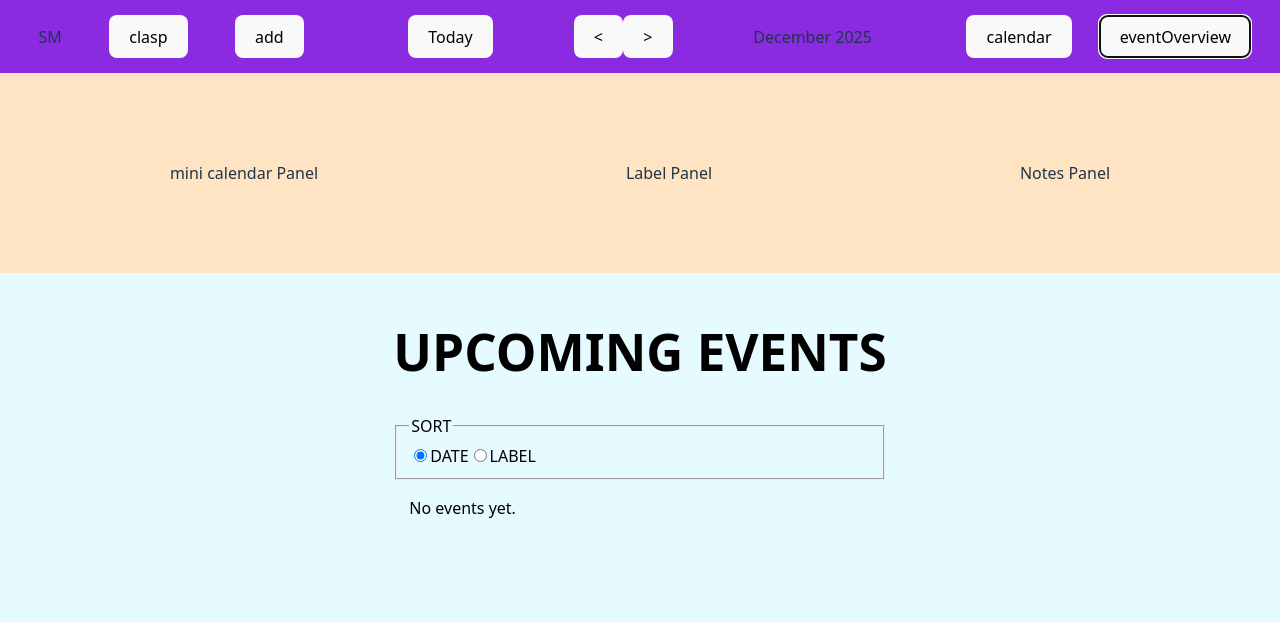
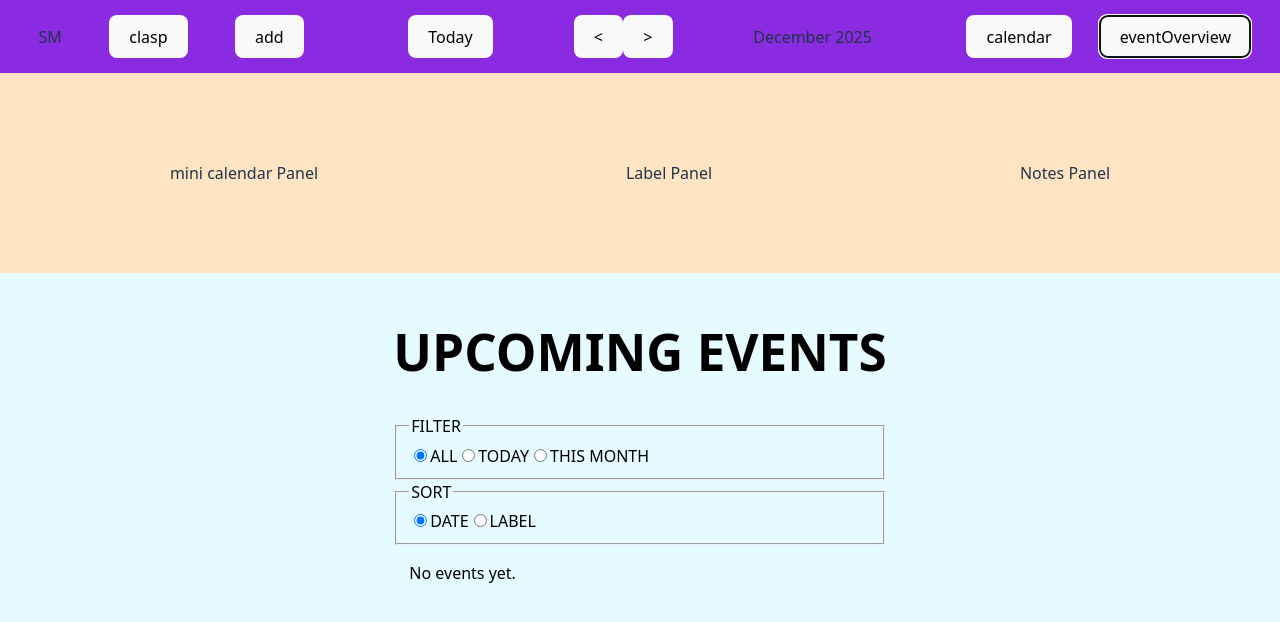
Before and after one commit to smei08/CalendarPlanner, a React (Vite) app: page / in a window 1280 px wide. Both pictures are taken after a click on the button "eventOverview". Shown: the top 622 px of the page. Built offline with nearby package versions, Linux system fonts and the light colour scheme.

Commit message:
today filter added

```diff
--- a/src/components/events/EventList/EventList.jsx
+++ b/src/components/events/EventList/EventList.jsx
@@ -1,58 +1,108 @@
 import { useEventStore } from "../../../store/useEventStore";
 
-export default function EventList({ sortMode = "date" }) {
+export default function EventList({ sortMode = "date", timeFilter = "all" }) {
+  // -----------------------------------------
+  // 1. GET DATA FROM STORE
+  // -----------------------------------------
+  // eventByDate looks like:
+  // {
+  //   "2025-12-09": [event1, event2],
+  //   "2025-12-10": [event3],
+  // }
   const eventByDate = useEventStore((state) => state.eventByDate);
   const updateEvent = useEventStore((state) => state.updateEvent);
   const deleteEvent = useEventStore((state) => state.deleteEvent);
 
-  // 1. Handle "no events" state
+  // -----------------------------------------
+  // 2. HANDLE EMPTY STATE (nothing to show)
+  // -----------------------------------------
   if (!eventByDate || Object.keys(eventByDate).length === 0) {
     return (
-      <div
-        style={{
-          color: "black",
-          padding: "16px",
-        }}
-      >
-        No events yet.
-      </div>
+      <div style={{ color: "black", padding: "16px" }}>No events yet.</div>
     );
   }
+
+  // -----------------------------------------
+  // 3. CONVERT eventsByDate OBJECT → ARRAY
+  // -----------------------------------------
+  // Object.entries(eventByDate) gives:
+  // [
+  //   ["2025-12-09", [event1, event2]],
+  //   ["2025-12-10", [event3]],
+  // ]
   const entries = Object.entries(eventByDate);
 
+  // -----------------------------------------
+  // 4. SORT DATES ASCENDING (default view)
+  // -----------------------------------------
+  // Sort by dateKey (yyy-mm-dd string)
   const sortedEntries = entries.sort((a, b) => a[0].localeCompare(b[0]));
 
-  // 2. Normal case: we have events
+  // -----------------------------------------
+  // 5. FILTER: TODAY
+  // -----------------------------------------
+  // Find today's date in yyyy-mm-dd format
+  const today = new Date();
+  const formattedDate = today.toISOString().slice(0, 10); // "2025-12-09"
+
+  // Filter only the entries where the dateKey matches today
+  const todayFilter = sortedEntries.filter(([dateKey, events]) => {
+    return dateKey === formattedDate;
+  });
+
+  // -----------------------------------------
+  // 6. DECIDE WHICH ARRAY WE WILL RENDER
+  // -----------------------------------------
+  // By default → show all sortedEntries
+  let finalEntries = sortedEntries;
+
+  // If user chose “today”, override finalEntries
+  if (timeFilter === "today") {
+    finalEntries = todayFilter;
+  }
+  // (Later you can add “this week”, “this month”, etc.)
+
+  // -----------------------------------------
+  // 7. RETURN RENDERED UI
+  // -----------------------------------------
   return (
     <div className="eventlist-container" style={{ color: "black" }}>
-      {sortedEntries.map(([dateKey, events]) => {
-        // ---- JS section: compute date labels ----
+      {/* 🔽 MAP OVER FINAL ENTRIES (ONLY ONE MAP!) */}
+      {finalEntries.map(([dateKey, events]) => {
+        //----------------------------------------
+        // 8. PARSE THE DATE TEXT
+        //----------------------------------------
+        // dateKey = "2025-12-09"
         const [y, m, day] = dateKey.split("-");
 
         const dateObj = new Date(Number(y), Number(m) - 1, Number(day));
 
         const weekday = dateObj.toLocaleDateString("en-US", {
           weekday: "long",
-        }); // "Mon"
-
+        });
         const month = dateObj.toLocaleDateString("en-US", {
           month: "short",
-        }); // "Dec"
+        });
+        const dayOfMonth = dateObj.getDate();
+        const year = dateObj.getFullYear();
 
-        const dayOfMonth = dateObj.getDate(); // 1–31
-        const year = dateObj.getFullYear(); // 2025
-
+        //----------------------------------------
+        // 9. SORT EVENTS INSIDE EACH DATE GROUP
+        //----------------------------------------
+        // Copy events before sorting (good practice)
         let sortedEvents = [...events];
 
         if (sortMode === "label") {
           sortedEvents.sort((a, b) => {
-            const labelA = (a.label || "").toLowerCase();
-            const labelB = (b.label || "").toLowerCase();
-            return labelA.localeCompare(labelB);
+            const A = (a.label || "").toLowerCase();
+            const B = (b.label || "").toLowerCase();
+            return A.localeCompare(B);
           });
         }
 
-        // ---- JSX section: return for this date group ----
+        //----------------------------------------
+        // 10. RENDER THE DATE GROUP + EVENTS
+        //----------------------------------------
         return (
           <div
             key={dateKey}
@@ -65,52 +115,38 @@ export default function EventList({ sortMode = "date" }) {
               borderBottom: "1px solid #ddd",
             }}
           >
-            {/* LEFT COLUMN: date */}
+            {/* LEFT COLUMN */}
             <div className="eventlist-date-column">
               <div style={{ fontWeight: "bold" }}>
-                {month} {dayOfMonth} {year}
+                {month} {dayOfMonth}, {year}
               </div>
               <div style={{ fontSize: "0.85rem", color: "#555" }}>
                 {weekday.toUpperCase()}
               </div>
             </div>
 
-            {/* RIGHT COLUMN: events for this day */}
+            {/* RIGHT COLUMN – EVENTS */}
             <div className="eventlist-events-column">
               <ul style={{ listStyle: "none", margin: 0, padding: 0 }}>
                 {sortedEvents.map((event) => (
-                  <li
-                    key={event.id}
-                    className="eventlist-item"
-                    style={{ marginBottom: "8px" }}
-                  >
-                    <div
-                      className="eventlist-title-row"
-                      style={{ display: "flex", gap: "8px" }}
-                    >
+                  <li key={event.id} style={{ marginBottom: "8px" }}>
+                    <div style={{ display: "flex", gap: "8px" }}>
                       <strong>{event.title}</strong>
                       {event.time && (
-                        <span
-                          className="eventlist-time"
-                          style={{ fontSize: "0.85rem", color: "#444" }}
-                        >
+                        <span style={{ fontSize: "0.85rem", color: "#444" }}>
                           {event.time}
                         </span>
                       )}
                     </div>
 
                     {event.description && (
-                      <div
-                        className="eventlist-description"
-                        style={{ fontSize: "0.9rem", color: "#555" }}
-                      >
+                      <div style={{ fontSize: "0.9rem", color: "#555" }}>
                         {event.description}
                       </div>
                     )}
 
                     {event.label && (
                       <div
-                        className="eventlist-label"
                         style={{
                           display: "inline-block",
                           marginTop: "4px",
@@ -123,6 +159,8 @@ export default function EventList({ sortMode = "date" }) {
                         {event.label}
                       </div>
                     )}
+
+                    {/* Buttons */}
                     <button
                       onClick={() =>
                         updateEvent(dateKey, event.id, { title: "UPDATED!" })
@@ -130,6 +168,7 @@ export default function EventList({ sortMode = "date" }) {
                     >
                       edit
                     </button>
+
                     <button onClick={() => deleteEvent(dateKey, event.id)}>
                       delete
                     </button>
--- a/src/pages/EventOverview/EventOverviewPage.jsx
+++ b/src/pages/EventOverview/EventOverviewPage.jsx
@@ -4,13 +4,55 @@ import EventList from "../../components/events/EventList/EventList";
 import "./eventOverviewPage.css";
 
 export default function EventOverviewPage() {
-  const [sortMode, setSortMode] = useState("date"); // "date" | "label"
+  const [sortMode, setSortMode] = useState("date");
+  const [timeFilter, setTimeFilter] = useState("all");
 
   return (
     <div className="events-container">
       <h1>UPCOMING EVENTS</h1>
 
-      <div className="sort-button">
+      <div className="filter">
+        <fieldset className="filter-group">
+          <legend className="filter-label">FILTER</legend>
+
+          <div className="filter-options">
+            <label className="btn">
+              <input
+                type="radio"
+                name="filter-value"
+                value="all"
+                checked={timeFilter === "all"}
+                onChange={() => setTimeFilter("all")}
+              />
+              ALL
+            </label>
+
+            <label className="btn">
+              <input
+                type="radio"
+                name="filter-value"
+                value="today"
+                checked={timeFilter === "today"}
+                onChange={() => setTimeFilter("today")}
+              />
+              TODAY
+            </label>
+
+            <label className="btn">
+              <input
+                type="radio"
+                name="filter-value"
+                value="this-month"
+                checked={timeFilter === "this-month"}
+                onChange={() => setTimeFilter("this-month")}
+              />
+              THIS MONTH
+            </label>
+          </div>
+        </fieldset>
+      </div>
+
+      <div className="sort">
         <fieldset className="sort-group">
           <legend className="sort-label">SORT</legend>
 
@@ -41,7 +83,7 @@ export default function EventOverviewPage() {
       </div>
 
       {/* 👇 pass sortMode down so EventList can use it */}
-      <EventList sortMode={sortMode} />
+      <EventList sortMode={sortMode} timeFilter={timeFilter} />
     </div>
   );
 }
```
